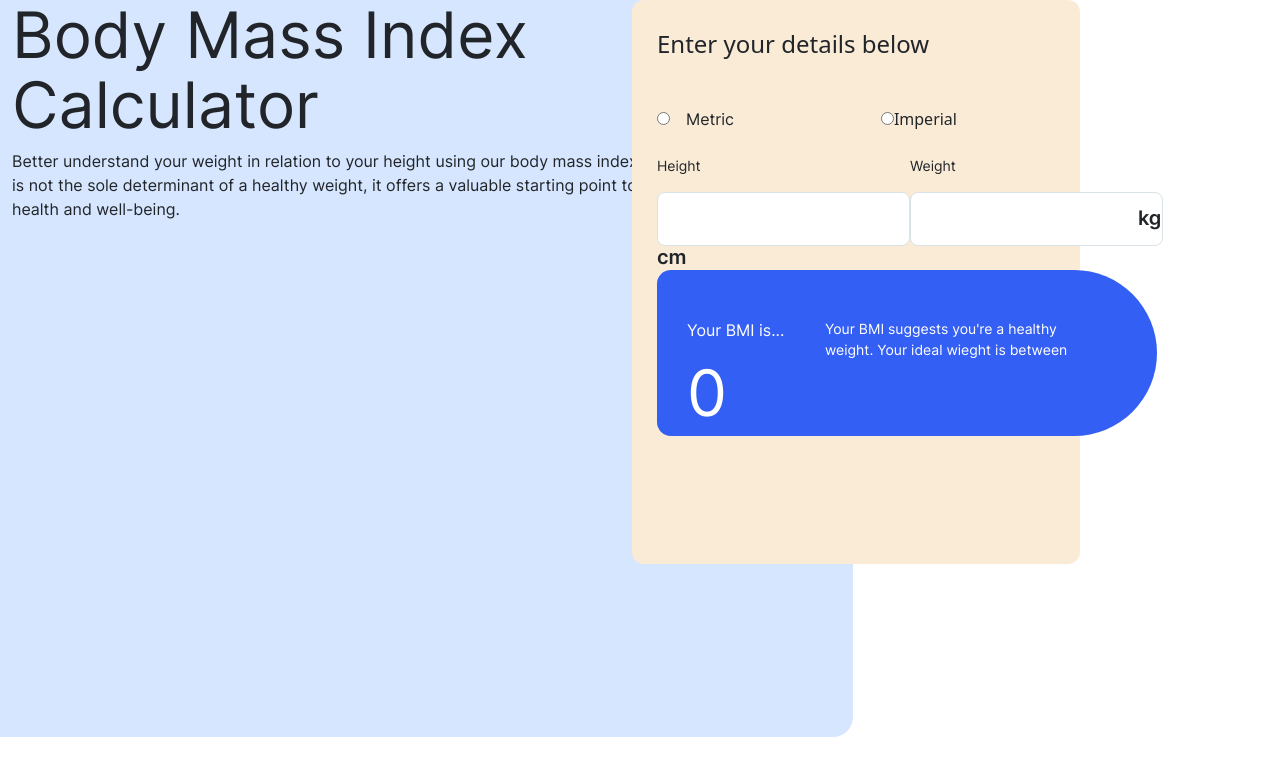
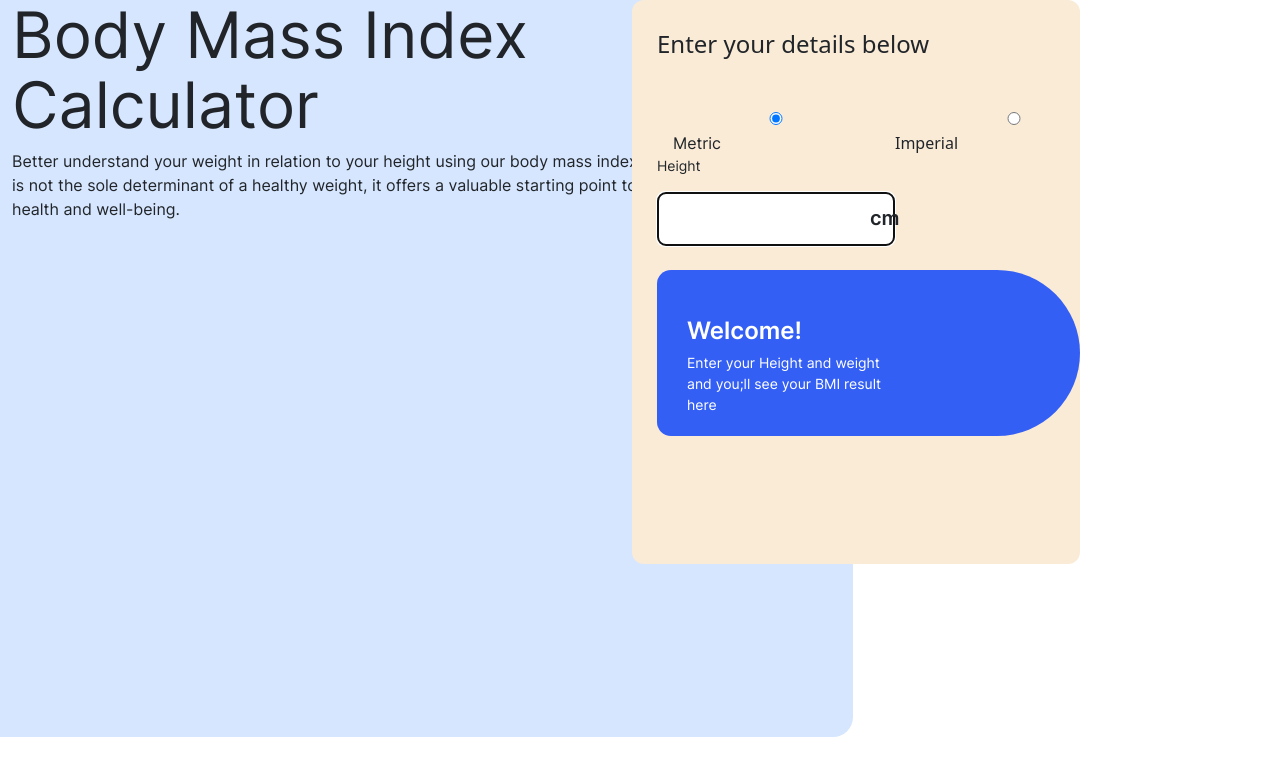
Before and after one commit to Soma586/BmiCalculator, a React (Create React App) app: page / in a window 1280 px wide. Shown: the top 776 px of the page. Built offline with nearby package versions, Linux system fonts and the light colour scheme.

Commit message:
working on calculator and getting the mutiple inputs to work

```diff
--- a/src/components/calculator/index.jsx
+++ b/src/components/calculator/index.jsx
@@ -1,54 +1,293 @@
 import "./styles.scss";
+import { useState, useRef, useEffect } from 'react'
 
 const Calculator = () => {
+
+
+
+
+
+
+  const [height, setHeight] = useState("")
+
+  const [weight, setWeight] = useState("")
+
+  const [metricTotal, setMetricTotal] = useState(1)
+
+  //const [isImperial, setImperial] = useState(false)
+
+  const [isMetetic, setMetric] = useState(true)
+
+  const [feet, setFeet] = useState(0)
+  const [inches, setInches] = useState('')
+  const [imperialWeight, setImperialWeight] = useState('')
+
+  const [inputValues, setInputValues] = useState([''])
+
+  const inputRefs = useRef([])
+
+
+
+  const handleInputChange = (event, index) => {
+    const newInputValues = [...inputValues];
+    newInputValues[index] = event.target.value;
+
+    // console.log(newInputValues)
+    // console.log(event.value.target)
+    setInputValues(newInputValues);
+  };
+
+  useEffect(() => {
+    const lastIndex = inputRefs.current.length - 1;
+    if (inputRefs.current[lastIndex]) {
+      inputRefs.current[lastIndex].focus();
+    }
+  }, [inputValues]);
+
+
+  const setM = () => {
+    console.log("Metric")
+    setMetric(true)
+  }
+
+  const setImp = () => {
+    console.log("Imperial")
+    setMetric(false)
+  }
+
+
+  const handleHeight = (event) => {
+
+    console.log(event.target.value)
+
+    //console.log(typeof +height)
+
+    setHeight(event.target.value)
+    //debugger
+
+    // if(weight !== ""){
+    //   //const total = (+weight/Math.pow(+height, 2))
+
+    //   // console.log(`hey ${total}`)
+
+    //   const h = +event.target.value
+    //   const w = +weight
+
+    //   const rawtotal = (w/Math.pow(h, 2)) * 10000
+
+    //   const total = Math.round(rawtotal * 10) /10
+
+    //   console.log(`${h}`)
+    //   console.log(`${w}`)
+    //   console.log(total)
+
+    //   // //console.log(total)
+    //   setMetricTotal(total)
+    //   // console.log(`wtf ${metricTotal}`)
+
+    // }
+
+
+
+
+  }
+
+
+
+  const handleWeight = (event) => {
+
+    setWeight(event.target.value)
+
+    if(height !== ""){
+
+      const h = +height
+      const w = +event.target.value
+
+      const rawtotal = (w/Math.pow(h, 2)) * 10000
+
+      const total = Math.round(rawtotal * 10) /10
+
+      setMetricTotal(total)
+
+
+
+    }
+
+    //setWeight(event.target.value)
+  }
+
+  const imperialHeight = (event) => {
+
+    setFeet(+event.target.value)
+    console.log(event.target.value)
+
+    // if(feet !== "" && inches !== ""){
+
+    //   const h = (+feet * 12) + 10
+    //   const w = +imperialWeight
+
+    //   const rawtotal = (w/Math.pow(h, 2)) * 703
+
+    //   const total = Math.round(rawtotal * 10) /10
+
+    //   console.log(total)
+
+
+    // }
+
+
+  }
+
+  const imperialInches = (event) => {
+
+    console.log(event.target.value)
+    setInches(event.target.value)
+  }
+
+
+  const handleWeightz = (event) => {
+
+    console.log(event.target.value)
+    setImperialWeight(event.target.value)
+
+  }
+
+  const handleFormSubmit = (event) => {
+
+    event.preventDefault()
+  }
+
+
+  const ImperialBlock = () => {
+
+    return (
+
+      <div>
+      <div className="d-flex justify-content-between">
+
+      <form onSubmit={handleFormSubmit}>
+      <div>
+      <p className="type__BodyS">Height</p>
+        <input className="type__BodyMBold" type="number" onChange={imperialHeight} value={feet}/>
+        <span className="unit type__Headings">ft</span>
+      </div>
+
+{/*
+      <div>
+        <input className="type__BodyMBold inches"  type="number"  min="0"  max="11" onChange={imperialInches}/>
+        <span className="unit type__Headings">in</span>
+      </div>
+
+      </div>
+
+      <div className="d-flex justify-content-between">
+
+      <div>
+      <p className="type__BodyS">Weight</p>
+      <input className="type__BodyMBold" onChange={handleWeightz} type="number"/>
+        <span className="unit type__Headings">lbs</span>
+      </div> */}
+
+    </form>
+
+      </div>
+      </div>
+
+    )
+  }
+
+  const MetricBlock = () =>{
+
+    return (
+
+      <div className="d-flex justify-content-between">
+
+
+      <form>
+      <div>
+      <p className="type__BodyS">Height</p>
+        <input className="type__BodyMBold"
+        ref={(el) => (inputRefs.current[0] = el)}
+        value={height}
+        onChange={(event) => handleInputChange(event, 0)}
+        type="number"/>
+        <span className="unit type__Headings"> cm</span>
+      </div>
+
+
+      {/* <div>
+      <p className="type__BodyS">Weight</p>
+        <input className="type__BodyMBold" ref={inputRef} value={weight} onChange={handleWeight} type="number"/>
+        <span className="unit type__Headings"> kg</span>
+      </div>
+       */}
+
+      </form>
+      </div>
+
+
+    )
+  }
+
+
   return (
     <div className="calContainer">
       <h4>Enter your details below</h4>
 
+
+
       <form className="mt-5 d-flex justify-content-between metircImperial">
 
+
+
         <div>
-        <input type="radio" id="Metric" />
+        <input type="radio" id="Metric" checked={isMetetic} name="abc" onChange={setM}/>
         <label className="ms-3 type__BodyM " for="Metric">Metric</label>
         </div>
 
         <div>
-        <input type="radio" id="Imperial" />
+        <input type="radio" id="Imperial" name="abc" onChange={setImp}/>
         <label classNames="ms-3 type__BodyM " for="Imperial">Imperial</label>
         </div>
       </form>
 
+    {isMetetic ?
+      <MetricBlock/>
+
+      :
+      <ImperialBlock/>
+
+    }
 
 <div className="d-flex justify-content-between mt-4">
 
-      <div>
-      <p className="type__BodyS">Height</p>
-        <input />
-        <span className="unit type__Headings"> cm</span>
-      </div>
 
 
-      <div>
-      <p className="type__BodyS">Weight</p>
-        <input />
-        <span className="unit type__Headings"> kg</span>
-      </div>
-      </div>
+
+
+
+
+
+
 
       <div className="resultsContainer ">
         <div className="descLeftSide">
-          <p className="type__BodyM">Your BMI is...</p>
+          {/* <p className="type__BodyM">Your BMI is...</p>
 
-          <h2 className="type__HeadingXL">0</h2>
+          <h2 className="type__HeadingXL">{metricTotal}</h2> */}
+
+          <h3 className="type__HeadingM"> Welcome!</h3>
+          <p className="type__BodyS">Enter your Height and weight and you;ll see your BMI result here</p>
         </div>
 
         <div>
-          <p className="type__BodyS">
+          {/* <p className="type__BodyS">
             Your BMI suggests you're a healthy weight. Your ideal wieght is
             between
-          </p>
+          </p> */}
         </div>
       </div>
+    </div>
     </div>
   );
 };
--- a/src/components/calculator/styles.scss
+++ b/src/components/calculator/styles.scss
@@ -51,6 +51,10 @@
     width: 200px;
 }
 
+.inches {
+    // width: 238px;
+}
+
 input {
     padding-left: 18px;
     padding-top: 14px;
@@ -59,4 +63,33 @@ input {
     // border-style: solid 1px;
     border: 1px solid $Borders;
     border-radius: 8px;
+    width: 238px;
+
+
+//     &:checked {
+//         ~ .radio {
+//           background-color: #0ac07d;
+
+//           &::after {
+//             opacity: 1;
+//           }
+//         }
+// }
 }
+
+
+
+input:hover {
+    border-color: $Blue;
+}
+
+input[type=number]::-webkit-inner-spin-button,
+input[type=number]::-webkit-outer-spin-button {
+  -webkit-appearance: none;
+  margin: 0;
+}
+
+// input[type=radio] {
+//     width: 100%;
+//     height: 5em;
+// }
```
